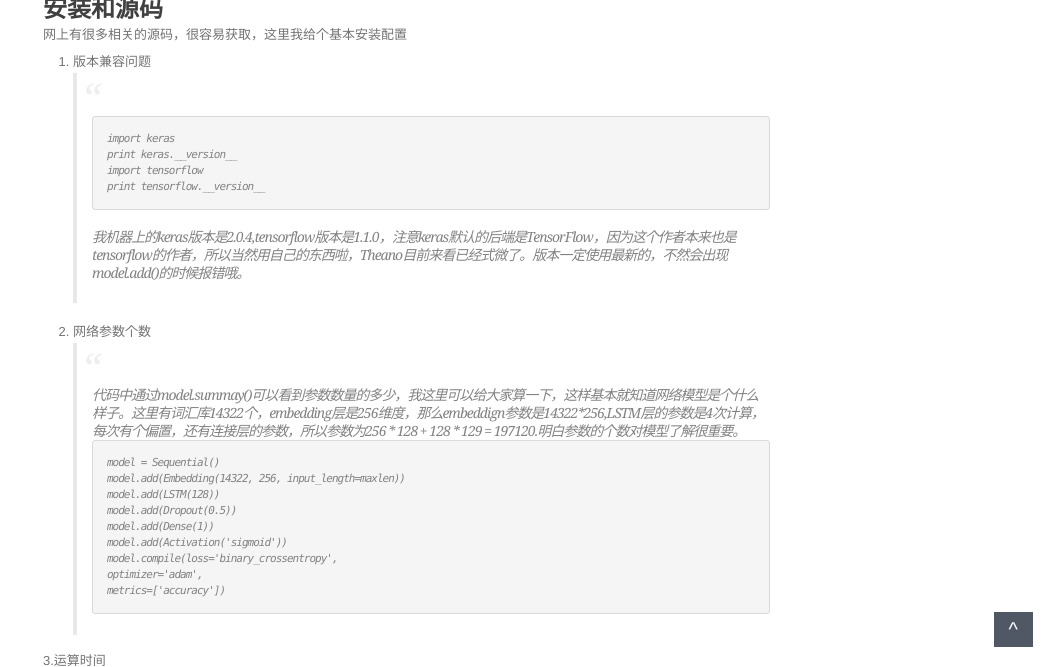
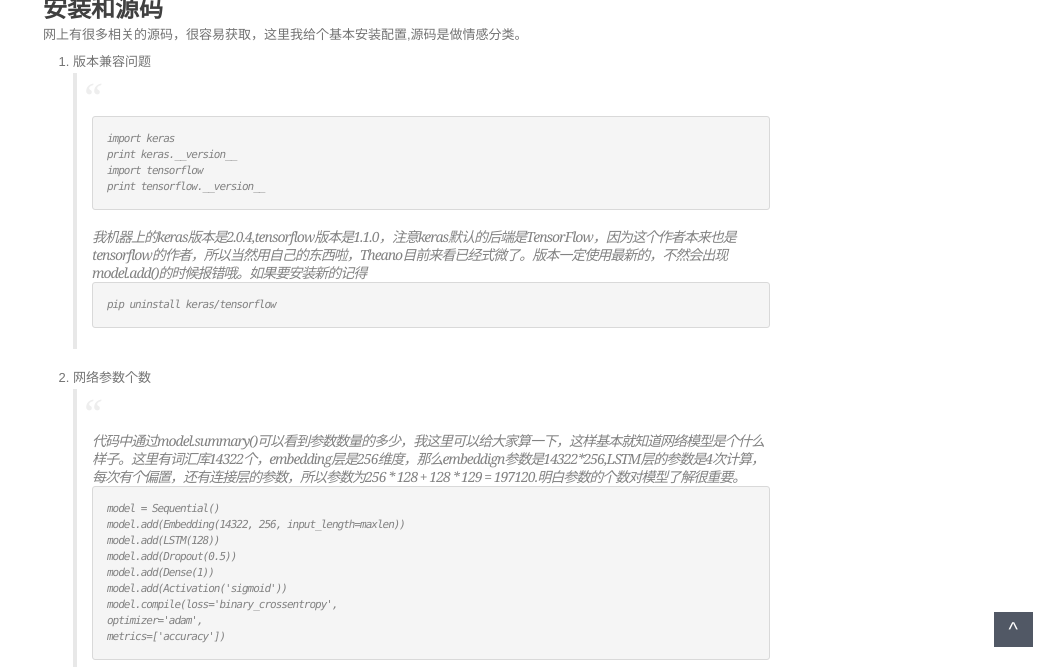
Before and after one commit to bobz653/bobz653.github.io, a Jekyll site: the page built from _posts/2017-06-11-lstm-basic.md, in a window 1280 px wide and 900 px high, scrolled down 1943 px, cut to the strip 233-900 px from the top of the window. Shown: the whole strip, without its empty margins (227-1280 px from the left). Built offline with Jekyll 4.4.1, drawn with Linux system fonts in a browser that asks for light colours; formulas are drawn with MathJax 3; comment, search, counter and statistics services are not loaded.

Commit message:
new lstm post

```diff
--- a/_posts/2017-06-11-lstm-basic.md
+++ b/_posts/2017-06-11-lstm-basic.md
@@ -32,17 +32,18 @@ Word2vec的无监督学习可以学习到当前词周边的语义，似然函数
 * 如果最后用的是每个LSTM时刻的向量，通常这是序列标注任务。![序列标注图](http://pic.w2bc.com/upload/201703/10/201703101724089047.jpg) 这是就类似咱们通常说的**Seq2Seq**。
 
 ## 安装和源码
-网上有很多相关的源码，很容易获取，这里我给个基本安装配置
+网上有很多相关的源码，很容易获取，这里我给个基本安装配置,源码是做情感分类。
 
 1. 版本兼容问题
 > <pre>import keras
 > print keras.__version__
 > import tensorflow
 > print tensorflow.__version__
-> </pre> 我机器上的keras版本是2.0.4,tensorflow版本是1.1.0，注意keras默认的后端是TensorFlow，因为这个作者本来也是tensorflow的作者，所以当然用自己的东西啦，Theano目前来看已经式微了。版本一定使用最新的，不然会出现model.add()的时候报错哦。
+> </pre> 我机器上的keras版本是2.0.4,tensorflow版本是1.1.0，注意keras默认的后端是TensorFlow，因为这个作者本来也是tensorflow的作者，所以当然用自己的东西啦，Theano目前来看已经式微了。版本一定使用最新的，不然会出现model.add()的时候报错哦。如果要安装新的记得
+> <pre>pip uninstall keras/tensorflow</pre>
 
 2. 网络参数个数
-> 代码中通过model.summay()可以看到参数数量的多少，我这里可以给大家算一下，这样基本就知道网络模型是个什么样子。这里有词汇库14322个，embedding层是256维度，那么embeddign参数是14322*256,LSTM层的参数是4次计算，每次有个偏置，还有连接层的参数，所以参数为256 * 128 + 128 * 129 = 197120.明白参数的个数对模型了解很重要。
+> 代码中通过model.summary()可以看到参数数量的多少，我这里可以给大家算一下，这样基本就知道网络模型是个什么样子。这里有词汇库14322个，embedding层是256维度，那么embeddign参数是14322*256,LSTM层的参数是4次计算，每次有个偏置，还有连接层的参数，所以参数为256 * 128 + 128 * 129 = 197120.明白参数的个数对模型了解很重要。
 > <pre>model = Sequential()
 model.add(Embedding(14322, 256, input_length=maxlen))
 model.add(LSTM(128))
```
Also changed, not shown: 2 other files.
